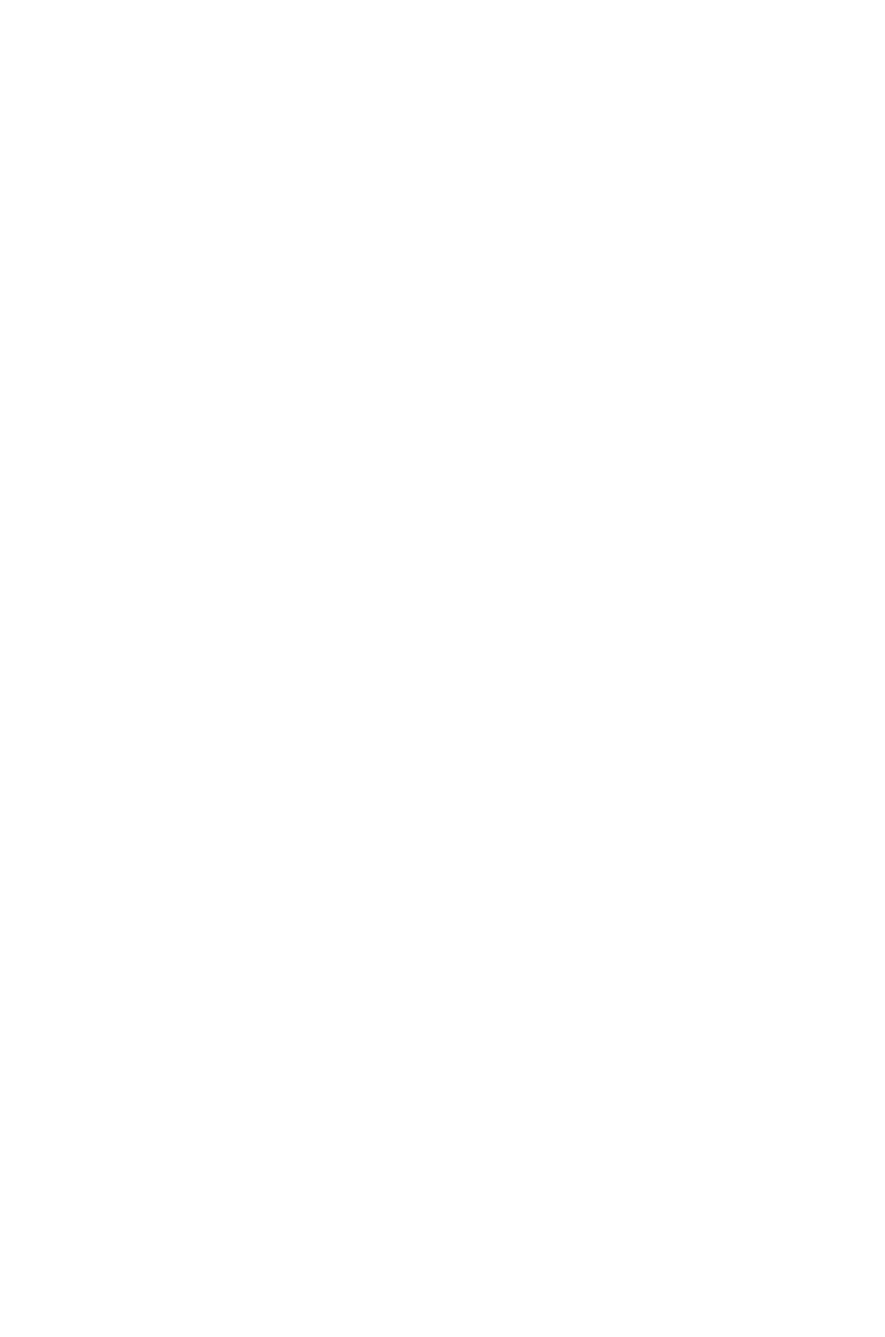
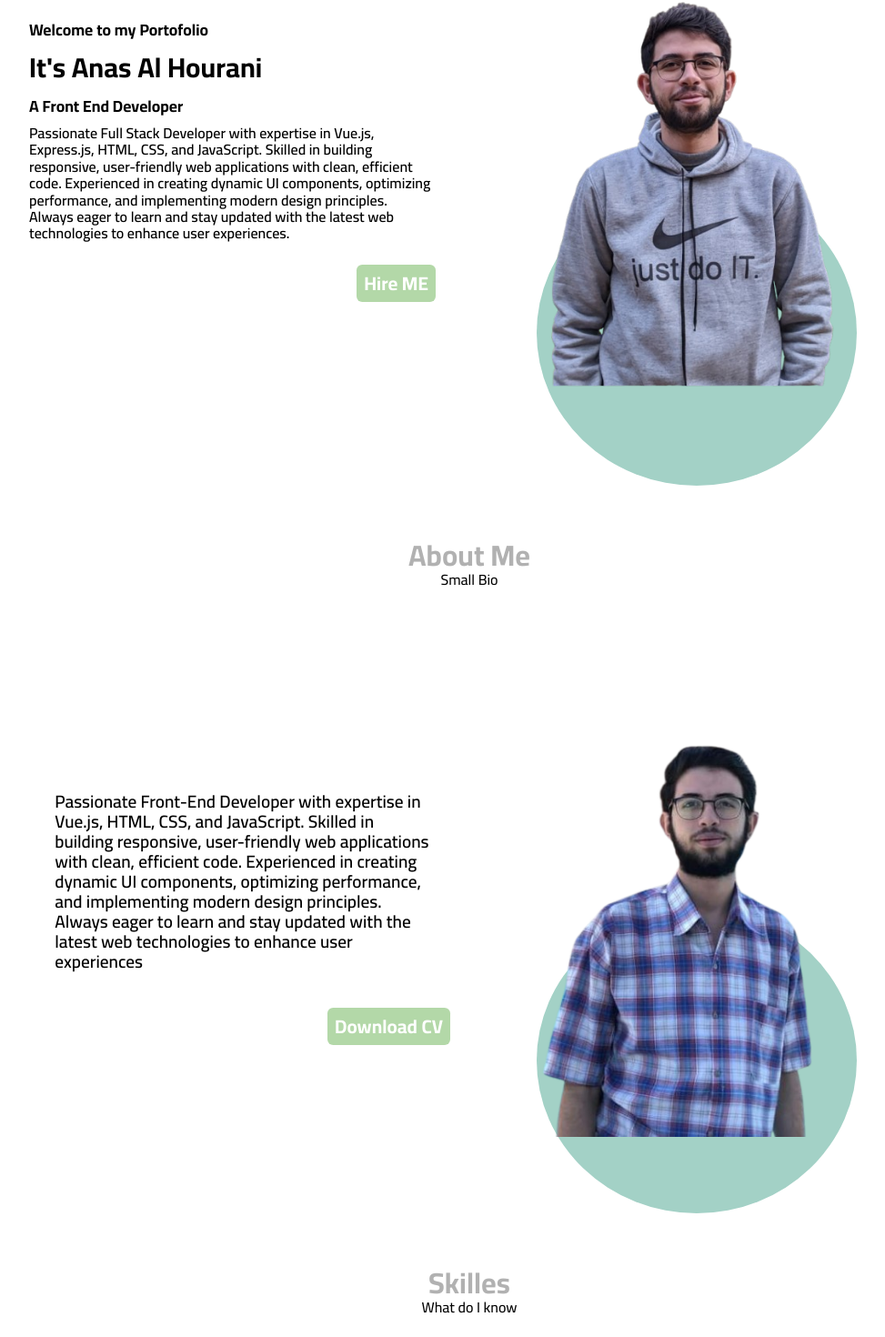
Before and after one commit to it-is-Anas/my-portfolio, a Vue app: page / in a window 1280 px wide. Shown: the part 250-1720 px from the top of the page at 91% size, without its empty margins (124-1097 px from the left). Before the commit the page ends 800 px from the top, so only its background shows below. Built offline with nearby package versions, Linux system fonts and the light colour scheme.

Commit message:
About Me Section

```diff
--- /dev/null
+++ b/src/components/Buttons/GButton.vue
@@ -0,0 +1,16 @@
+<template>
+    <button class="g-button" >
+        {{ label }}
+    </button>
+</template>
+
+<script>
+    export default {
+        props:{
+            label:{
+                type: String,
+                default: 'Label',
+            }
+        }
+    }
+</script>
--- /dev/null
+++ b/src/components/HeadLine/GHeadLine.vue
@@ -0,0 +1,24 @@
+<template>
+    <div class="g-head-line" >
+        <p class="g-head-line_before">
+            {{ before }}
+        </p>
+        <p class="g-head-line_after">
+            {{ after }}
+        </p>
+    </div>
+</template>
+<script>
+    export default {
+        props:{
+            before:{
+                default: 'Before',
+                type: String,
+            },
+            after:{
+                default: 'After',
+                type: String,
+            },
+        }
+    }
+</script>
--- a/src/components/PopUps/GMobileMenu.vue
+++ b/src/components/PopUps/GMobileMenu.vue
@@ -41,8 +41,10 @@
         },methods:{
             open(){
                 this.on = true;
+                document.querySelector('body').style.overflowY = 'hidden';
             },close(){
                 this.on = false;
+                document.querySelector('body').style.overflowY = 'auto';
             }
         }
     }
--- a/src/components/Sections/GSection.vue
+++ b/src/components/Sections/GSection.vue
@@ -1,6 +1,6 @@
 <template>
-    <div class="g-section" :class="{'g-section--header': withHeader}">
-        <div class="g-controller">
+    <div class="g-section"  :class="[withHeader?'g-section--header':'']">
+        <div class="g-controller" :class="[...controllerCls]" >
             <slot name="default">
 
             </slot>
@@ -13,6 +13,9 @@ export default {
         withHeader: {
             default: false,
             type: Boolean,
+        },controllerCls:{
+            default: [],
+            type: Array
         }
     }
 }
--- a/src/main.js
+++ b/src/main.js
@@ -10,4 +10,6 @@ import './style/logo.css';
 import './style/HeadersStyles.css';
 import './style/PopUpsStyles.css';
 import './style/Sections.css';
+import './style/Buttons.css';
+import './style/HeadLine.css';
 createApp(App).use(store).use(router).mount('#app')
--- /dev/null
+++ b/src/style/Buttons.css
@@ -0,0 +1,28 @@
+
+
+.g-button{
+    padding: .4em  ;
+    font-weight: 700;
+    border-radius: 0.3em;
+    border: none;
+    outline: none;
+    background: var(--green-yellow);
+    color: var(--white);
+    margin: 1em 0;
+    font-size: 1.3em;
+    cursor: pointer;
+}
+
+
+.demo-section-text-col_text-btn{
+    margin-left: auto;
+    margin-right: 1em;
+}
+
+
+@media (max-width: 767px) {
+
+    .demo-section-text-col_text-btn{
+        margin-right:  auto;
+    }
+}
--- /dev/null
+++ b/src/style/HeadLine.css
@@ -0,0 +1,26 @@
+
+
+.g-head-line{
+    width: 100%;
+    height: 100%;
+    position: relative;
+    display: flex;
+    align-items: center;
+    justify-content: center;
+}
+.g-head-line_before{
+    position: absolute;
+    top: 50%;
+    left: 50%;
+    transform: translate(-50%,-50%);
+    font-size: 2em;
+    font-weight: bold;
+    opacity: .3;
+}
+.g-head-line_after{
+    position: absolute;
+    top: 50%;
+    left: 50%;
+    transform: translate(-50%, 100%);
+    font-weight: 500;
+}
--- a/src/style/Sections.css
+++ b/src/style/Sections.css
@@ -6,3 +6,206 @@
 .g-section.g-section--header{
     height: calc(100dvh - var(--header-heith));
 }
+
+
+.demo-section_controller{
+    display: grid;
+    grid-template-columns: 60% 40%;
+    grid-template-columns: 50% 50%;
+}
+.demo-section_col{
+    width: 100%;
+    height: 100%;
+}
+.demo-section_text-col{
+    display: flex
+    ;
+        align-items: flex-start;
+        justify-content: center;
+        flex-direction: column;
+    padding: 1em;
+}
+
+.demo-section-text-col_text-welcoming{
+    margin-bottom: .3em;
+    margin: .3em 0;
+    font-weight: 700;
+    font-size: 1.1em;
+
+}
+
+.demo-section-text-col_text-name{
+    margin-bottom: .3em;
+    font-size: 1.9em;
+    font-weight: bold;
+    margin-left: .4em;
+    margin: .3em 0;
+
+}
+
+.demo-section-text-col_text-role{
+    margin-bottom: .3em;
+    font-weight: 700;
+    font-size: 1.1em;
+    margin: .3em 0;
+
+}
+.demo-section-text-col_text-bio{
+    width: 95%;
+    margin: 0 auto;
+    font-weight: 600;
+    margin: .3em 0;
+
+}
+
+.demo-section_picture-col{
+    display: flex
+    ;
+        justify-content: center;
+    position: relative;
+    overflow: hidden;
+    align-items: center;
+}
+
+.demo-section-picture-col_before-circle{
+    width: 22em;
+    height: 21em;
+    background-color: var(--light-green);
+    border-radius: 50%;
+    position: absolute;
+    /* top: 50%; */
+    bottom: 1em;
+    left: 50%;
+    transform: translate(-50%, 0%);
+    content: '';
+    z-index: -1;
+}
+
+.demo-section-picture-col_picture{
+    width: 24em;
+    height: 30em;
+}
+
+
+
+
+.g3-section_controller{
+    display: grid;
+    grid-template-rows: 15% 85%;
+}
+.g3-section-controller_row{
+    width: 100%;
+    height: 100%;
+}
+
+.g3-section-controller_row-1{
+    display: flex
+;
+    align-items: center;
+    justify-content: center;
+}
+.g3-section-controller_row-2{
+    display: grid;
+    grid-template-columns: 50% 50%;
+}
+
+.g3-section-controller-row-2_col{
+    width: 100%;
+    height: 100%;
+}
+.g3-section-controller-row-2_col-1{
+
+}
+.g3-section-controller-row-2_col-2{
+
+}
+
+.about-me-section-controller-row-2-col-1_text{
+    font-size: 1.2em;
+    font-weight: 600;
+    width: 90%;
+    padding: 1em
+}
+
+.about-me-section-controller-row-2_col-1{
+    display: flex;
+    flex-direction: column;
+    align-items: center;
+    justify-content: center;
+}
+
+.about-me-section-controller-row-2_col-2{
+    display: flex;
+    justify-content: center;
+    position: relative;
+    overflow: hidden;
+    align-items: center;
+}
+.about-me-section-controller-row-2-col-2_picture {
+    width: 30em;
+}
+
+
+.skilles-section-controller-row-2{
+    grid-column: 1/3;
+}
+
+@media (max-width: 767px) {
+    .demo-section_controller{
+        grid-template-columns: 100%;
+        grid-template-rows: 50% 50%;
+    }
+    .demo-section_picture-col{
+        grid-row: 1/2;
+    }
+    .demo-section_text-col {
+        align-items: center;
+    }
+    .demo-section-text-col_text-name{
+        margin-left: 0;
+    }
+    .demo-section-text-col_text-bio,
+    .about-me-section-controller-row-2-col-1_text{
+        text-align: center;
+    }
+    .demo-section_picture-col{
+        font-size: 12px;
+        align-items: flex-end;
+    }
+    .demo-section-picture-col_picture{
+        width: 20em;
+        height: 25em;
+
+    }
+    .demo-section-picture-col_before-circle{
+        bottom: -.3em;
+    }
+
+
+
+    /* ################# */
+    .g3-section-controller_row-2{
+        grid-template-columns: 100%;
+        grid-template-rows: 50% 50%;
+    }
+    .g3-section-controller-row-2_col-2{
+        grid-row: 1/2;
+    }
+
+    .about-me-section-controller-row-2-col-2_picture{
+        width: 24em;
+        height: 24em;
+    }
+
+    /* ################# */
+
+    .skilles-section-controller-row-2{
+        grid-row: 1/3;
+    }
+}
+@media (max-width: 550px) {
+    .demo-section_picture-col{
+        font-size: 12px;
+    }
+
+}
--- a/src/style/mainStyle.css
+++ b/src/style/mainStyle.css
@@ -62,11 +62,17 @@ body{
     }
 }
 @media (max-width: 767px) {
+    body{
+        font-size: 13px;
+    }
     .g-controller{
         width: 550px;
     }
 }
 @media (max-width: 550px) {
+    body{
+        font-size: 12px;
+    }
     .g-controller{
         width: 94%;
     }
--- a/src/views/HomeEng.vue
+++ b/src/views/HomeEng.vue
@@ -1,9 +1,66 @@
 <template>
     <div class="g-page" >
         <EnglishHeader />
-        <GSection :withHeader="true" id="demo" >
+        <GSection :withHeader="true" id="demo" :controllerCls="['demo-section_controller']" >
             <template #default >
+                <div class="demo-section_col demo-section_text-col">
+                    <p class="demo-section-text-col_text-welcoming">Welcome to my Portofolio</p>
+                    <p class="demo-section-text-col_text-name">It's Anas Al Hourani</p>
+                    <p class="demo-section-text-col_text-role">A Front End Developer</p>
+                    <p class="demo-section-text-col_text-bio">
+                        Passionate Full Stack Developer with expertise in
+                        Vue.js, Express.js, HTML, CSS, and JavaScript. Skilled in
+                        building responsive, user-friendly web applications with
+                        clean, efficient code. Experienced in creating dynamic UI
+                        components, optimizing performance, and
+                        implementing modern design principles. Always
+                        eager to learn and stay updated with the latest web
+                        technologies to enhance user experiences.
+                    </p>
+                    <GButton :label="'Hire ME'" class="demo-section-text-col_text-btn" />
+                </div>
+                <div class="demo-section_col demo-section_picture-col">
+                    <span class="demo-section-picture-col_before-circle"></span>
+                    <img src="../assets/pic1.png" alt="" class="demo-section-picture-col_picture">
+                </div>
+            </template>
+        </GSection>
+        <GSection id="aboutme" :controllerCls="['g3-section_controller','about-me-section-controller']" >
+            <template #default>
+                <div class="g3-section-controller_row g3-section-controller_row-1">
+                    <GHeadLine :before="'About Me'" :after="'Small Bio'" />
+                </div>
+                <div class="g3-section-controller_row g3-section-controller_row-2">
+                    <div class="g3-section-controller-row-2_col g3-section-controller-row-2_col-1 about-me-section-controller-row-2_col-1">
+                        <p class="about-me-section-controller-row-2-col-1_text">
+                            Passionate Front-End Developer with expertise in
+                            Vue.js, HTML, CSS, and JavaScript. Skilled in building
+                            responsive, user-friendly web applications with clean,
+                            efficient code. Experienced in creating dynamic UI
+                            components, optimizing performance, and
+                            implementing modern design principles. Always
+                            eager to learn and stay updated with the latest web
+                            technologies to enhance user experiences
+                        </p>
+                        <GButton :label="'Download CV'" class="demo-section-text-col_text-btn" />
+                    </div>
+                    <div class="g3-section-controller-row-2_col g3-section-controller-row-2_col-2 about-me-section-controller-row-2_col-2">
+                        <span class="demo-section-picture-col_before-circle"></span>
+                        <img src="../assets/pic2.png" alt="" class="demo-section-picture-col_picture about-me-section-controller-row-2-col-2_picture">
+                    </div>
+                </div>
+            </template>
+        </GSection>
+        <GSection id="skilles" :controllerCls="['g3-section_controller','about-me-section-controller']" >
+            <template #default >
+                <div class="g3-section-controller_row g3-section-controller_row-1">
+                    <GHeadLine :before="'Skilles'" :after="'What do I know'" />
+                </div>
+                <div class="g3-section-controller_row g3-section-controller_row-2">
+                    <div class="g3-section-controller-row-2_col g3-section-controller-row-2_col-1 skilles-section-controller-row-2 ">
 
+                    </div>
+                </div>
             </template>
         </GSection>
     </div>
@@ -12,10 +69,14 @@
 <script>
     import EnglishHeader from '@/components/Headers/custom/EnglishHeader.vue';
     import GSection from '@/components/Sections/GSection.vue';
+    import GButton from '@/components/Buttons/GButton.vue';
+    import GHeadLine from '@/components/HeadLine/GHeadLine.vue';
     export default{
         components:{
             EnglishHeader,
             GSection,
+            GButton,
+            GHeadLine,
         }
     }
 </script>
```
Also changed, not shown: src/assets/pic1.png (added), src/assets/pic2.png (added).
